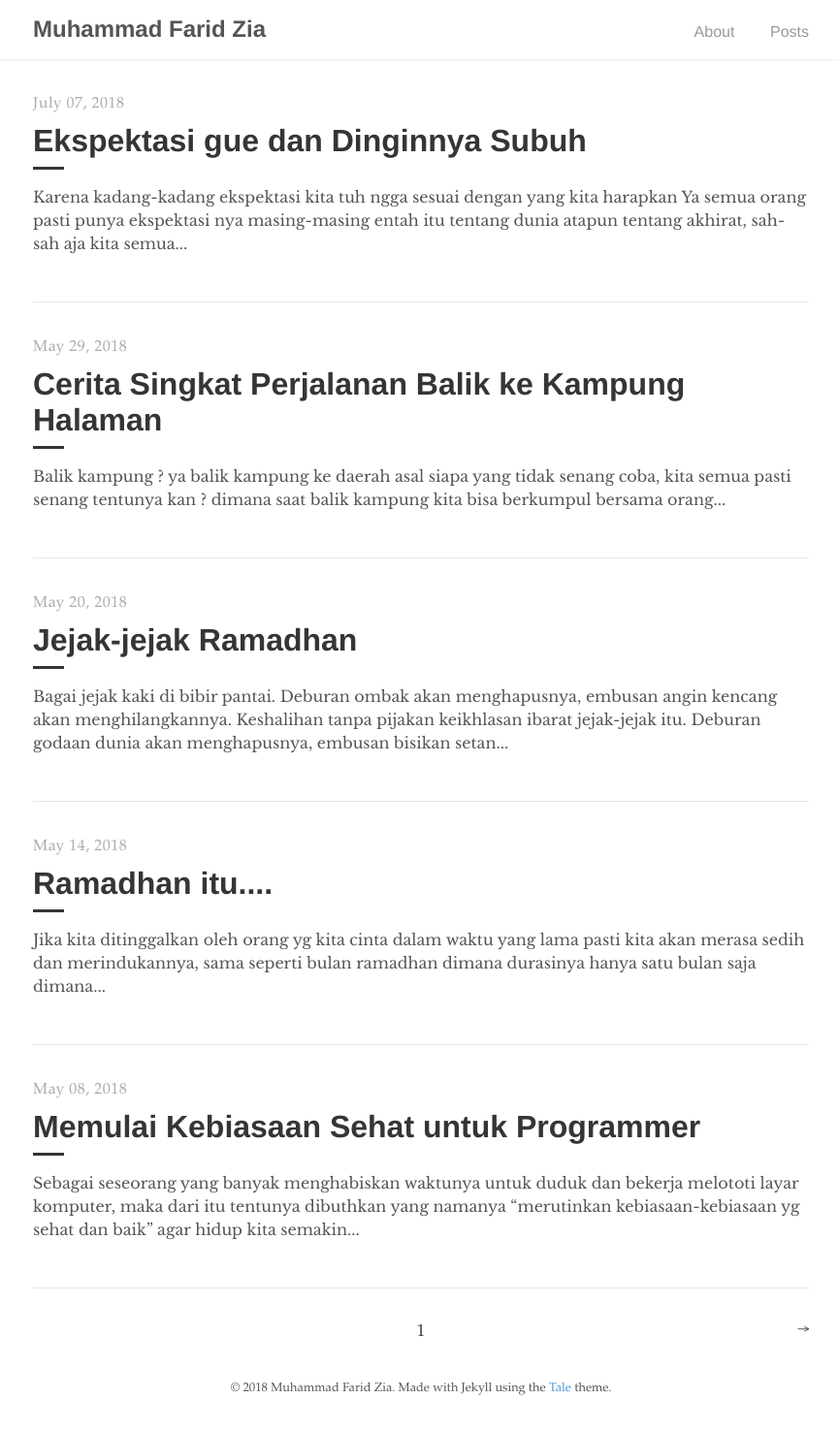
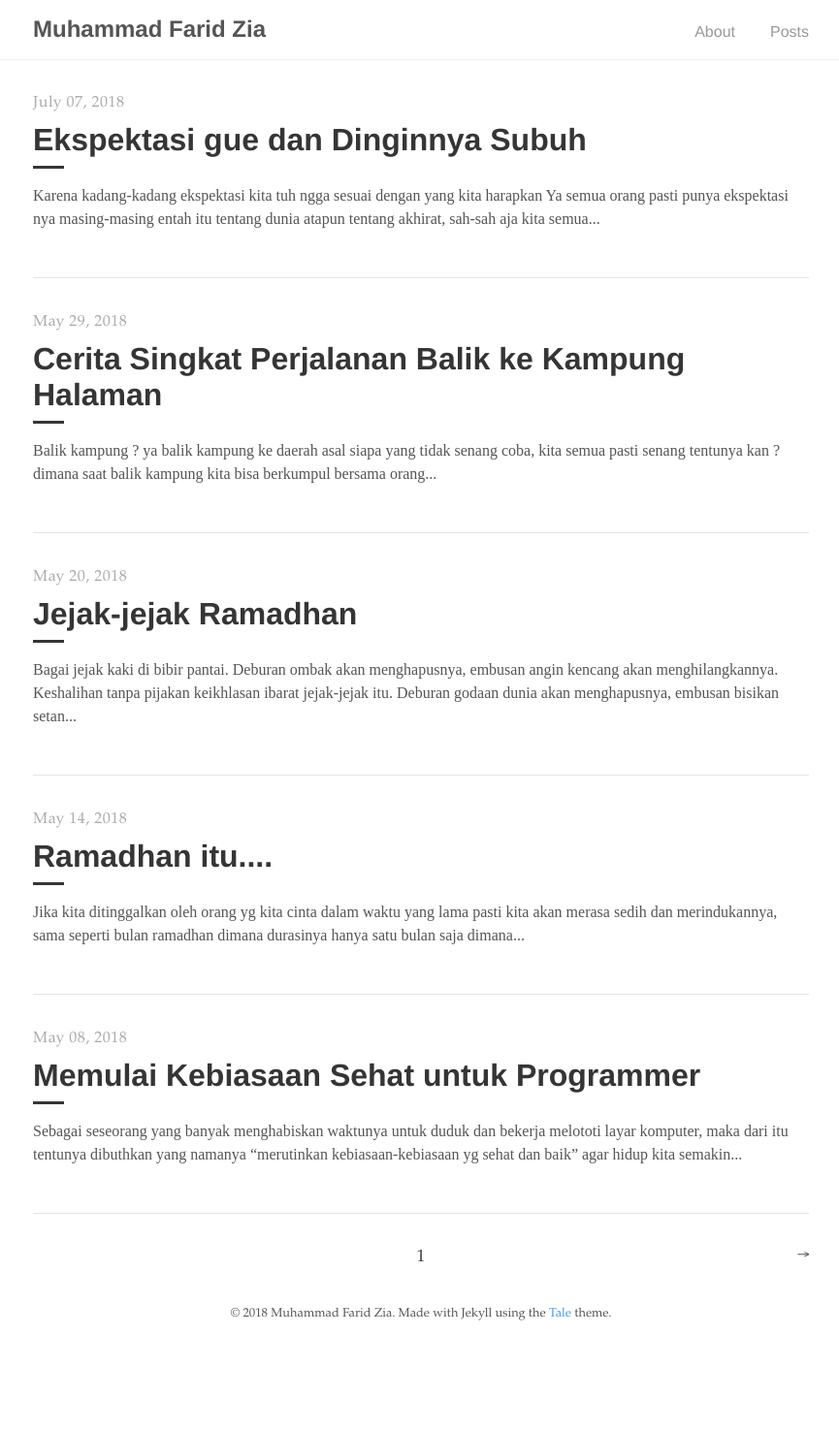
Before and after one commit to mfaridzia/mfaridzia.github.io, a Jekyll site: the page built from index.html, in a window 1280 px wide. Shown: the whole page at 97% size, without its empty margins (206-1071 px from the left). Built offline with Jekyll 4.4.1, drawn with Linux system fonts in a browser that asks for light colours; the list of posts is cut into pages by our own code; after the commit the page ends 1398 px from its top, so only the background shows below that.

Commit message:
Update head.html

```diff
--- a/_includes/head.html
+++ b/_includes/head.html
@@ -12,7 +12,9 @@
 
   <!-- CSS -->
   <link rel="stylesheet" href="{{ "/assets/main.css" | relative_url }}">
-  <link rel="stylesheet" href="https://fonts.googleapis.com/css?family=Libre+Baskerville:400,400i,700">
+<!--   <link rel="stylesheet" href="https://fonts.googleapis.com/css?family=Libre+Baskerville:400,400i,700"> -->
+  <link href="https://fonts.googleapis.com/css?family=Roboto+Mono|Roboto+Slab:300|Roboto:500" rel="stylesheet">
+
 
   <!-- Favicon -->
   <link rel="icon" type="image/png" href="{{ "/assets/favicon.png" | relative_url }}">
```
